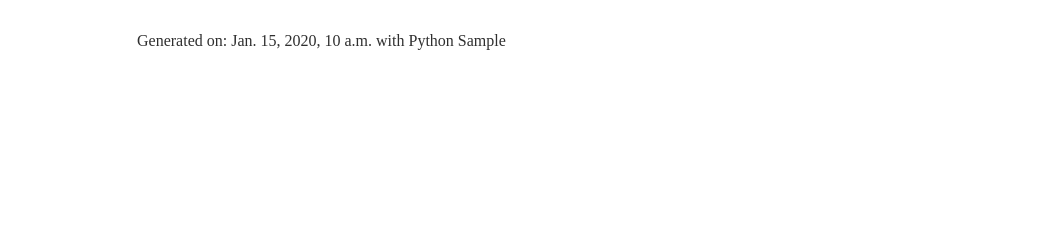
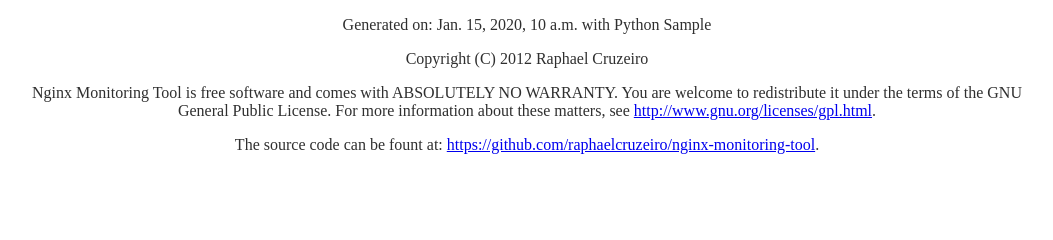
Before and after one commit to raphaelcruzeiro/nginx-monitoring-tool, a Django app: template stats/templates/index.html in a window 1280 px wide. Shown: the part 263-503 px from the top of the page, without its empty margins (113-1166 px from the left). Run offline with Django 3.2, Linux system fonts and the light colour scheme; tables that the repository leaves empty hold one stand-in row (values such as "Sample post"); the template is opened without the code that fills it: values that come from a table or form of the project are taken from there, most other values are stand-ins (such as "Sample title", 1, 10 or a date in 2020); parts of the project's set-up code (start-up, migrations or seed data) failed here and were passed over.

Commit message:
Added the license, copyright information, notices, etc

```diff
--- /dev/null
+++ b/stats/local_settings.py
@@ -0,0 +1 @@
+SERVER_NAME = 'Sandbox'
--- a/stats/templates/index.html
+++ b/stats/templates/index.html
@@ -8,7 +8,7 @@
         table { width : 600px; margin : 30px auto 0 auto; }
         th { background : #cdcdff; }
         td { background : #cdcdee; }
-        #notice { display: block; width: 780px; margin : 32px auto 0 auto; }
+        p { text-align : center; }
         </style>
     </head>
     <body>
@@ -51,7 +51,12 @@
                 {% endfor %}
             </tbody>
         </table>
-        <span id="notice">Generated on: {{ timestamp }} with Python {{ python_version }}</span>
+        <p id="notice">Generated on: {{ timestamp }} with Python {{ python_version }}</p>
+        <p id="copyright">Copyright (C) 2012 Raphael Cruzeiro</p>
+        <p id="license">Nginx Monitoring Tool is free software and comes with ABSOLUTELY NO WARRANTY.  You are
+  welcome to redistribute it under the terms of the GNU General Public
+  License.  For more information about these matters, see <a href="http://www.gnu.org/licenses/gpl.html">http://www.gnu.org/licenses/gpl.html</a>.</p>
+        <p>The source code can be fount at: <a href="https://github.com/raphaelcruzeiro/nginx-monitoring-tool">https://github.com/raphaelcruzeiro/nginx-monitoring-tool</a>.</p>
     </div>
     </body>
 </html>
```
Also changed, not shown: 1 other file.
